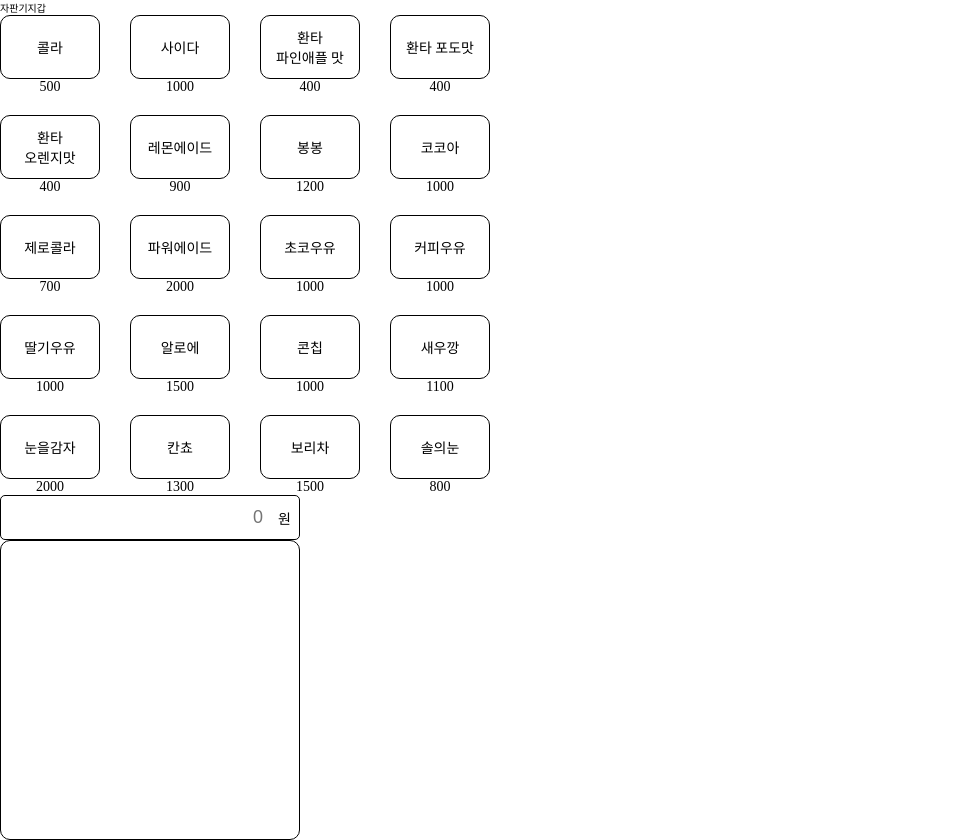
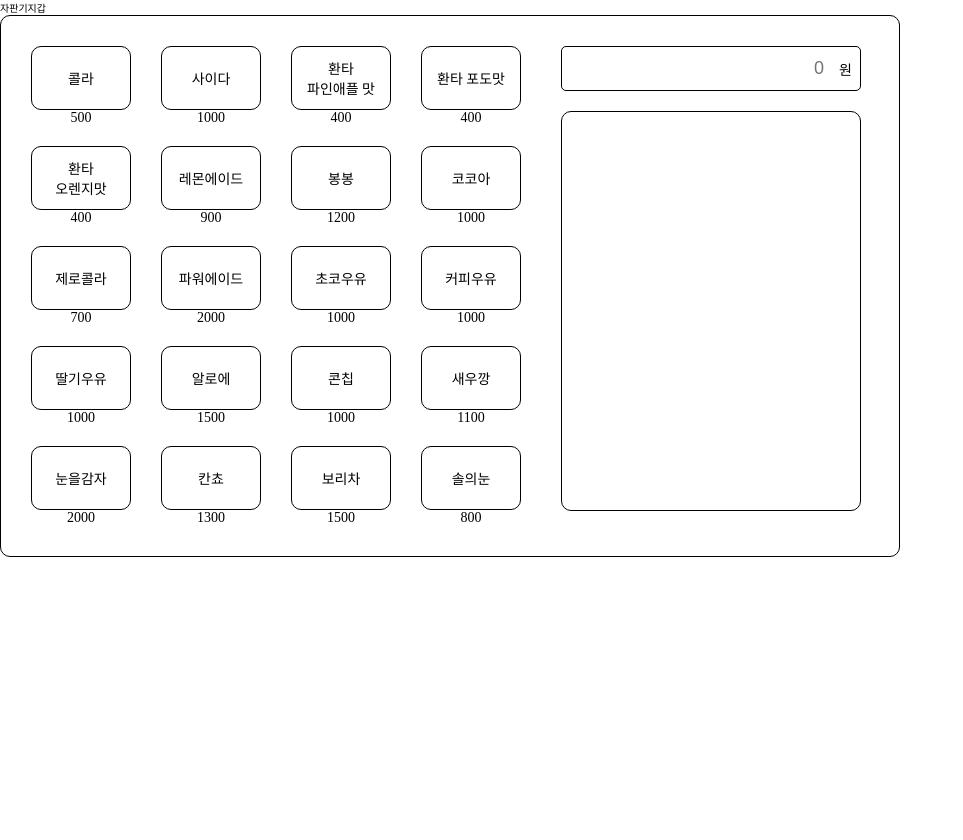
Before and after one commit to codesquad-members-2022/fe-vm, a React (Create React App) app: page /vm in a window 1280 px wide. Shown: the whole page, without its empty margins (0-963 px from the left). After the commit the page ends 800 px from the top, so only its background shows below. Built offline with nearby package versions, Linux system fonts and the light colour scheme.

Commit message:
chore: RoundBorder 공통 스타일로 만듦

```diff
--- a/src/App.jsx
+++ b/src/App.jsx
@@ -3,7 +3,7 @@ import Home from "./routes/Home";
 import VendingMachine from "./routes/VendingMachine";
 import Wallet from "./routes/Wallet";
 import NotFound from "./routes/NotFound";
-import GlobalStyle from "./GlobalStyle";
+import { GlobalStyle } from "./GlobalStyle";
 
 function App() {
     return (
--- a/src/GlobalStyle.js
+++ b/src/GlobalStyle.js
@@ -1,4 +1,4 @@
-import { createGlobalStyle } from "styled-components";
+import styled, { createGlobalStyle } from "styled-components";
 
 const GlobalStyle = createGlobalStyle`
     * {
@@ -19,10 +19,12 @@ a {
             color: black;
         }
     }
-ul, ol {
+    ul,
+    ol {
         list-style: none;
     }
-p, span {
+    p,
+    span {
         font-size: 1.4rem;
     }
     input {
@@ -34,4 +36,9 @@ input {
     }
 `;
 
-export default GlobalStyle;
+const RoundBorder = styled.div`
+    border: 1px solid black;
+    border-radius: 10px;
+`;
+
+export { GlobalStyle, RoundBorder };
--- a/src/components/product/Product.style.js
+++ b/src/components/product/Product.style.js
@@ -1,4 +1,5 @@
 import styled from "styled-components";
+import { RoundBorder } from "../../GlobalStyle";
 
 const ProductsContainer = styled.ul`
     width: 500px;
@@ -15,13 +16,12 @@ const ProductContainer = styled.li`
     align-items: center;
 `;
 
-const ProductNameWrapper = styled.div`
+const ProductNameWrapper = styled(RoundBorder)`
     width: 100%;
     height: 100%;
     padding: 10px;
     border: ${(props) =>
         props.choosable ? "2px solid red" : "1px solid black"};
-    border-radius: 10px;
     display: flex;
     justify-contents: center;
     align-items: center;
--- a/src/components/recordBoard/RecordBoard.style.js
+++ b/src/components/recordBoard/RecordBoard.style.js
@@ -1,10 +1,9 @@
 import styled from "styled-components";
+import { RoundBorder } from "../../GlobalStyle";
 
-const RecordContainer = styled.div`
+const RecordContainer = styled(RoundBorder)`
     width: 300px;
-    height: 300px;
-    border: 1px solid black;
-    border-radius: 10px;
+    height: 400px;
     overflow-y: scroll;
 `;
 
--- a/src/routes/VendingMachine.jsx
+++ b/src/routes/VendingMachine.jsx
@@ -2,6 +2,10 @@ import { useOutletContext } from "react-router-dom";
 import MoneySlot from "../components/moneySlot/MoneySlot";
 import Products from "../components/product/Products";
 import RecordBoard from "../components/recordBoard/RecordBoard";
+import {
+    VendingMachineContainer,
+    UserInputInformationContainer,
+} from "./VendingMachine.style";
 
 function VendingMachine() {
     const {
@@ -13,15 +17,17 @@ function VendingMachine() {
     } = useOutletContext();
 
     return (
-        <>
+        <VendingMachineContainer>
             <Products moneyInVendingMachine={moneyInVendingMachine} />
+            <UserInputInformationContainer>
                 <MoneySlot
                     addRecord={addRecord}
                     wallet={wallet}
                     putMoneyIntoVendingMachine={putMoneyIntoVendingMachine}
                 />
                 <RecordBoard record={record} />
-        </>
+            </UserInputInformationContainer>
+        </VendingMachineContainer>
     );
 }
 
--- /dev/null
+++ b/src/routes/VendingMachine.style.js
@@ -0,0 +1,17 @@
+import styled from "styled-components";
+import { RoundBorder } from "../GlobalStyle";
+
+const VendingMachineContainer = styled(RoundBorder)`
+    display: flex;
+    padding: 30px;
+    width: 900px;
+    gap: 30px;
+`;
+
+const UserInputInformationContainer = styled.div`
+    display: flex;
+    flex-direction: column;
+    gap: 20px;
+`;
+
+export { VendingMachineContainer, UserInputInformationContainer };
```
Lines whose indentation alone changed are shown as unchanged.
